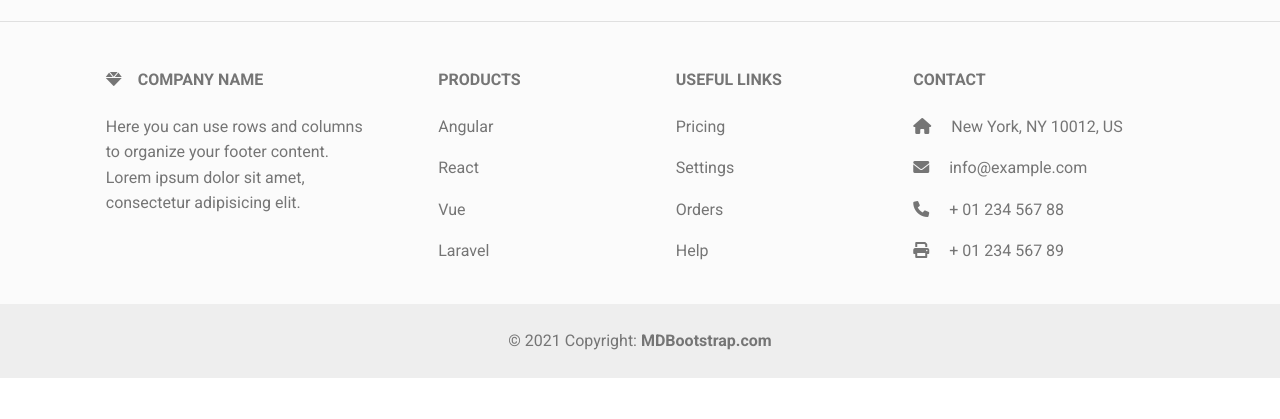
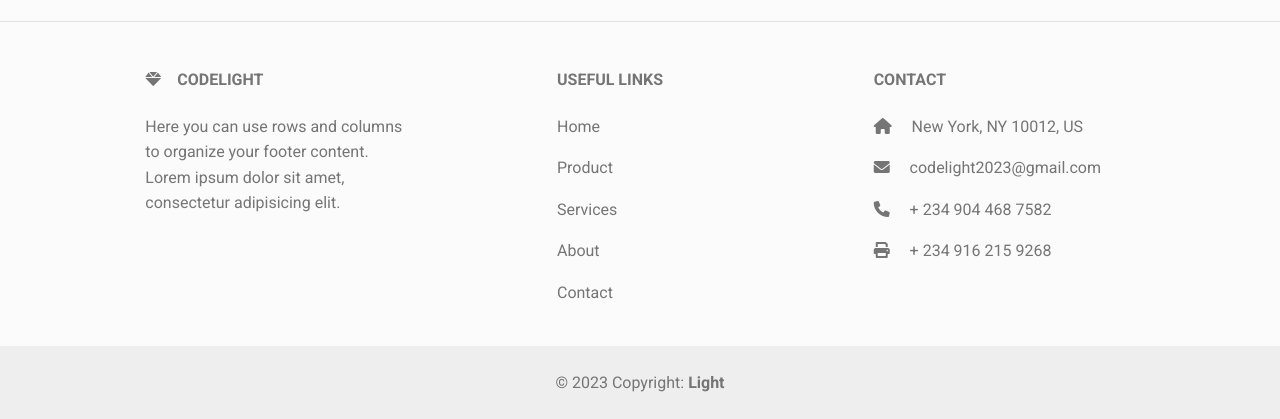
Before and after one commit to KRIDENT/test, a plain HTML site: page index.html in a window 1280 px wide. Shown: the part 2060-2479 px from the top of the page. Before the commit the page ends 2438 px from the top, so only its background shows below. Drawn offline with nearby package versions, Linux system fonts and the light colour scheme.

Commit message:
Update index.html

```diff
--- a/index.html
+++ b/index.html
@@ -264,7 +264,7 @@
                 <div class="col-md-3 col-lg-4 col-xl-3 mx-auto mb-4">
                     <!-- Content -->
                     <h6 class="text-uppercase fw-bold mb-4">
-                    <i class="fas fa-gem me-3"></i>Company name
+                    <i class="fas fa-gem me-3"></i>CodeLight
                     </h6>
                     <p>
                     Here you can use rows and columns to organize your footer content. Lorem ipsum
@@ -274,8 +274,8 @@
                 <!-- Grid column -->
 
                 <!-- Grid column -->
-                <div class="col-md-2 col-lg-2 col-xl-2 mx-auto mb-4">
-                    <!-- Links -->
+<!--                 <div class="col-md-2 col-lg-2 col-xl-2 mx-auto mb-4">
+                    <!-- Links
                     <h6 class="text-uppercase fw-bold mb-4">
                     Products
                     </h6>
@@ -291,7 +291,7 @@
                     <p>
                     <a href="#!" class="text-reset">Laravel</a>
                     </p>
-                </div>
+                </div> -->
                 <!-- Grid column -->
 
                 <!-- Grid column -->
@@ -301,16 +301,19 @@
                     Useful links
                     </h6>
                     <p>
-                    <a href="#!" class="text-reset">Pricing</a>
+                    <a href="#!" class="text-reset">Home</a>
                     </p>
                     <p>
-                    <a href="#!" class="text-reset">Settings</a>
+                    <a href="#product" class="text-reset">Product</a>
                     </p>
                     <p>
-                    <a href="#!" class="text-reset">Orders</a>
+                    <a href="#services" class="text-reset">Services</a>
                     </p>
                     <p>
-                    <a href="#!" class="text-reset">Help</a>
+                    <a href="#about" class="text-reset">About</a>
+                    </p>
+                    <p>
+                    <a href="#contact" class="text-reset">Contact</a>
                     </p>
                 </div>
                 <!-- Grid column -->
@@ -322,10 +325,10 @@
                     <p><i class="fas fa-home me-3"></i> New York, NY 10012, US</p>
                     <p>
                     <i class="fas fa-envelope me-3"></i>
-                    info@example.com
+                    codelight2023@gmail.com
                     </p>
-                    <p><i class="fas fa-phone me-3"></i> + 01 234 567 88</p>
-                    <p><i class="fas fa-print me-3"></i> + 01 234 567 89</p>
+                    <p><i class="fas fa-phone me-3"></i> + 234 904 468 7582</p>
+                    <p><i class="fas fa-print me-3"></i> + 234 916 215 9268</p>
                 </div>
                 <!-- Grid column -->
                 </div>
@@ -336,8 +339,8 @@
 
             <!-- Copyright -->
             <div class="text-center p-4" style="background-color: rgba(0, 0, 0, 0.05);">
-            © 2021 Copyright:
-            <a class="text-reset fw-bold" href="https://mdbootstrap.com/">MDBootstrap.com</a>
+            © 2023 Copyright:
+            <a class="text-reset fw-bold" href="https://www.instagram.com/codelight2023/Code<span class="text-warning">Light</span></a>
             </div>
             <!-- Copyright -->
         </footer>
```
